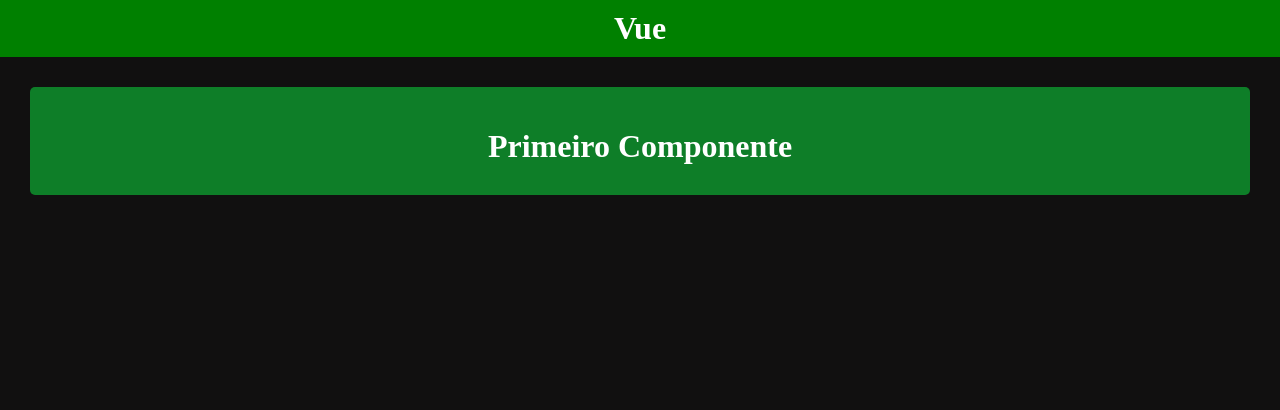
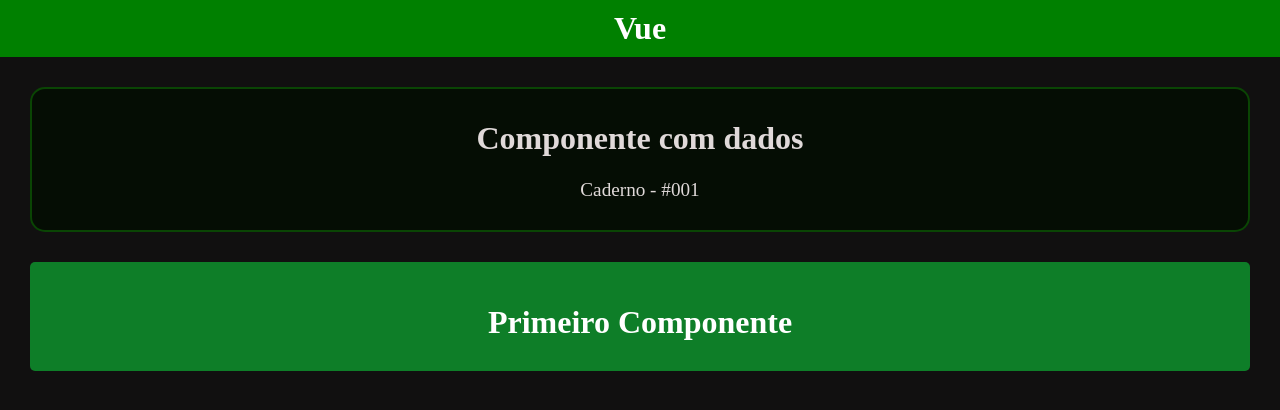
Before and after one commit to andrewschiozo/cod3r-masterclass-vuejs, a Vue app: page / in a window 1280 px wide. Shown: the top 410 px of the page. Built offline with nearby package versions, Linux system fonts and the light colour scheme.

Commit message:
feat: componente com dados usando option api

```diff
--- a/src/App.vue
+++ b/src/App.vue
@@ -1,11 +1,13 @@
 <script setup>
-  import PrimeiroComponente from './components/PrimeiroComponente.vue';
+  import ComDados from './components/ComDados.vue';
+import PrimeiroComponente from './components/PrimeiroComponente.vue';
 </script>
 
 <template>
   <header>
     Vue
   </header>
+  <ComDados />
   <PrimeiroComponente />
 </template>
 
--- /dev/null
+++ b/src/components/ComDados.vue
@@ -0,0 +1,33 @@
+<template>
+  <div>
+    <h1>Componente com dados</h1>
+    <p>{{ nomeProduto }} - {{ codigoProduto }}</p>
+  </div>
+</template>
+
+<style scoped>
+    div{
+        text-align: center;
+        border: 2px solid rgb(10, 69, 4);
+        background-color: #050d04;
+        border-radius: 15px;
+        margin: 30px;
+        padding: 10px;
+    }
+
+    p {
+        font-size: 1.2em;
+    }
+</style>
+
+<script>
+// options api
+export default {
+  data() {
+    return {
+      nomeProduto: 'Caderno',
+      codigoProduto: '#001'
+    }
+  }
+}
+</script>
```
